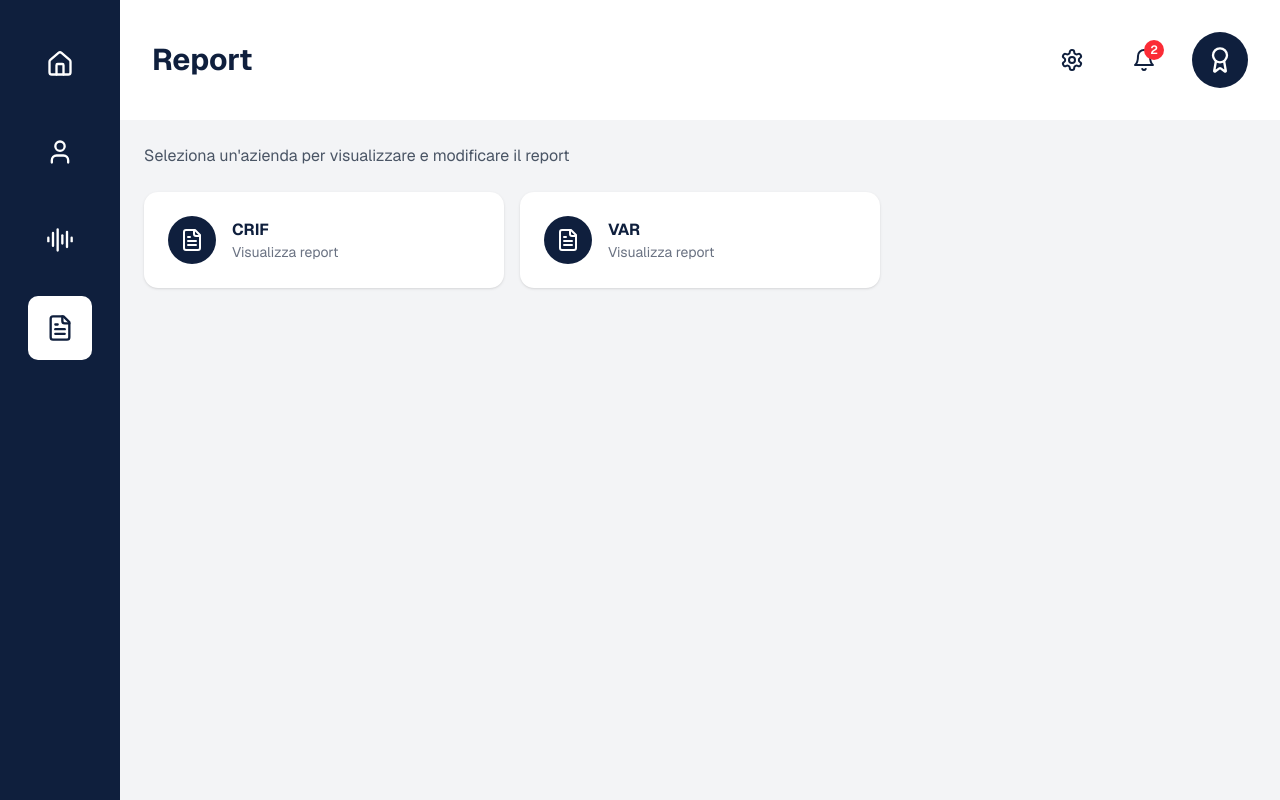
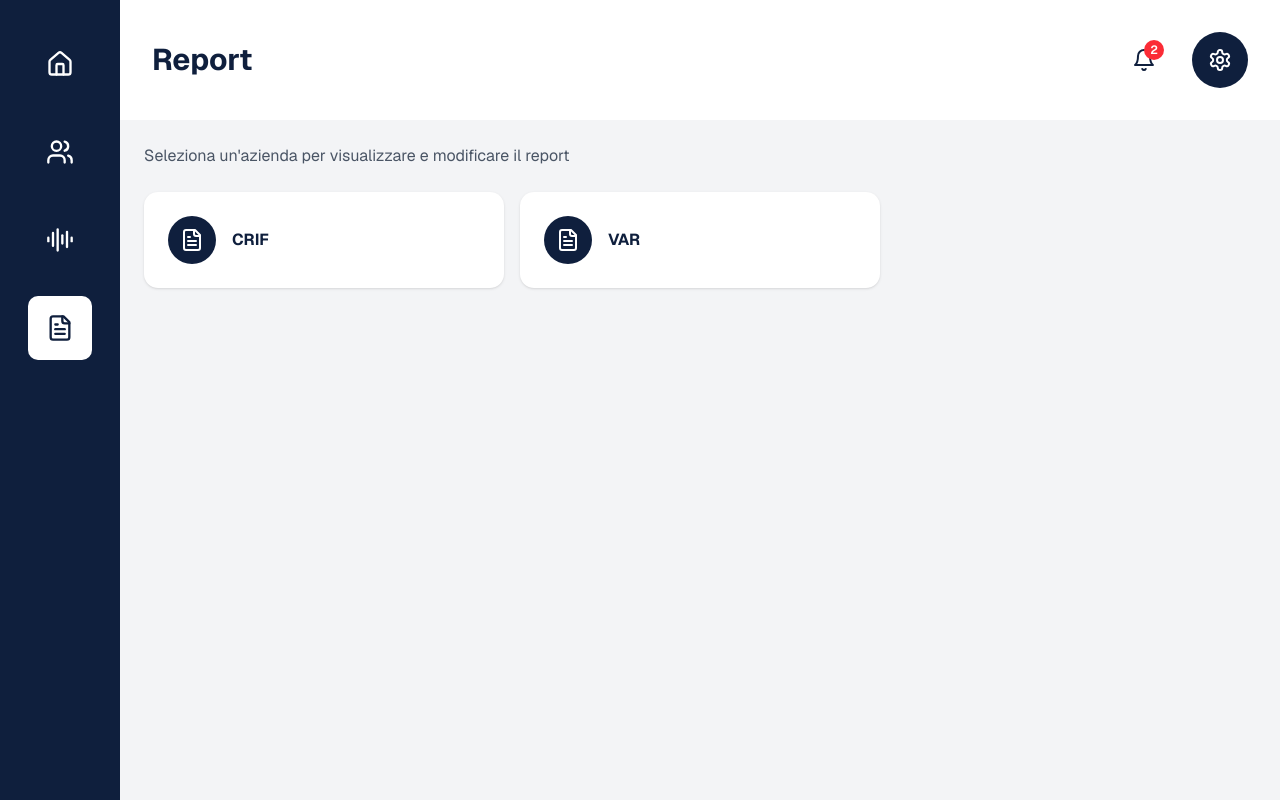
Before and after one commit to valeriooconte/boom-webapp, a Next.js app: page / in a window 1280 px wide. Both pictures are taken after a click on the button 60 px from the left and 328 px from the top of the page. Built offline with nearby package versions, Linux system fonts and the light colour scheme.

Commit message:
edited icons

```diff
--- a/src/components/header.tsx
+++ b/src/components/header.tsx
@@ -18,13 +18,6 @@
 
       <div className="flex items-center gap-6">
         <button
-          className="flex h-12 w-12 items-center justify-center rounded-full text-[#0f1f3d] transition-colors hover:bg-gray-100"
-          aria-label="Settings"
-        >
-          <Settings className="h-6 w-6" />
-        </button>
-
-        <button
           className="relative flex h-12 w-12 items-center justify-center rounded-full text-[#0f1f3d] transition-colors hover:bg-gray-100"
           aria-label="Notifications"
         >
@@ -36,9 +29,9 @@
 
         <button
           className="flex h-14 w-14 items-center justify-center rounded-full bg-[#0f1f3d] text-white transition-opacity hover:opacity-90"
-          aria-label="User profile"
+          aria-label="Settings"
         >
-          <IdCard className="h-7 w-7" />
+          <Settings className="h-6 w-6" />
         </button>
       </div>
     </header>
--- a/src/components/report.tsx
+++ b/src/components/report.tsx
@@ -66,7 +66,7 @@
             </div>
             <div className="flex-1 text-left">
               <h3 className="font-bold text-[#0f1f3d]">{company.name}</h3>
-              <p className="text-sm text-gray-500">Visualizza report</p>
+              {/* <p className="text-sm text-gray-500">Visualizza report</p> */}
             </div>
           </button>
         ))}
--- a/src/components/sidebar.tsx
+++ b/src/components/sidebar.tsx
@@ -1,6 +1,6 @@
 "use client"
 
-import { Home, User, AudioLines, FileText } from "lucide-react"
+import { Home, Users, AudioLines, FileText } from "lucide-react"
 
 interface SidebarProps {
   activeItem: string
@@ -10,7 +10,7 @@
 export function Sidebar({ activeItem, onItemChange }: SidebarProps) {
   const navItems = [
     { id: "home", icon: Home, label: "Home" },
-    { id: "profile", icon: User, label: "Profile" },
+    { id: "profile", icon: Users, label: "Profile" },
     { id: "users", icon: AudioLines, label: "Users" },
     { id: "documents", icon: FileText, label: "Documents" },
   ]
```
